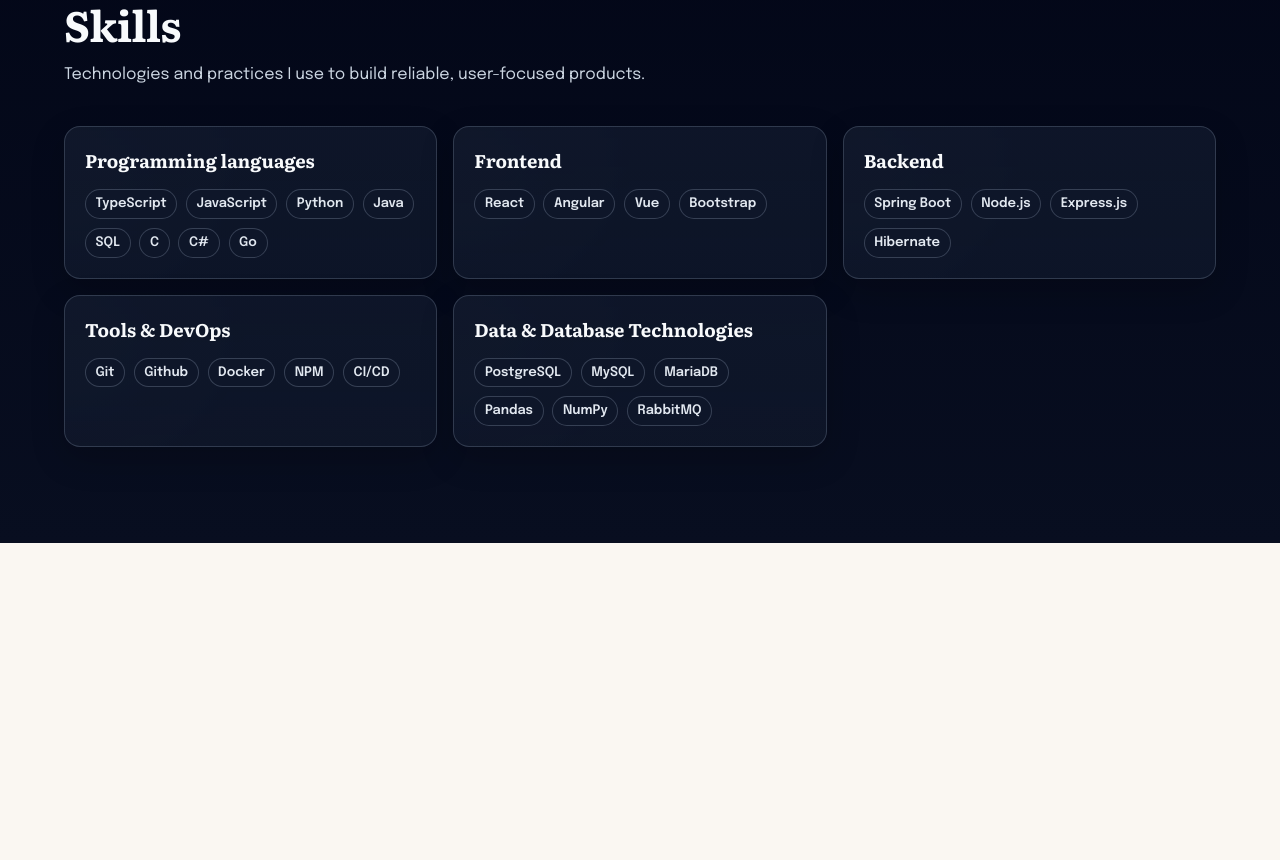
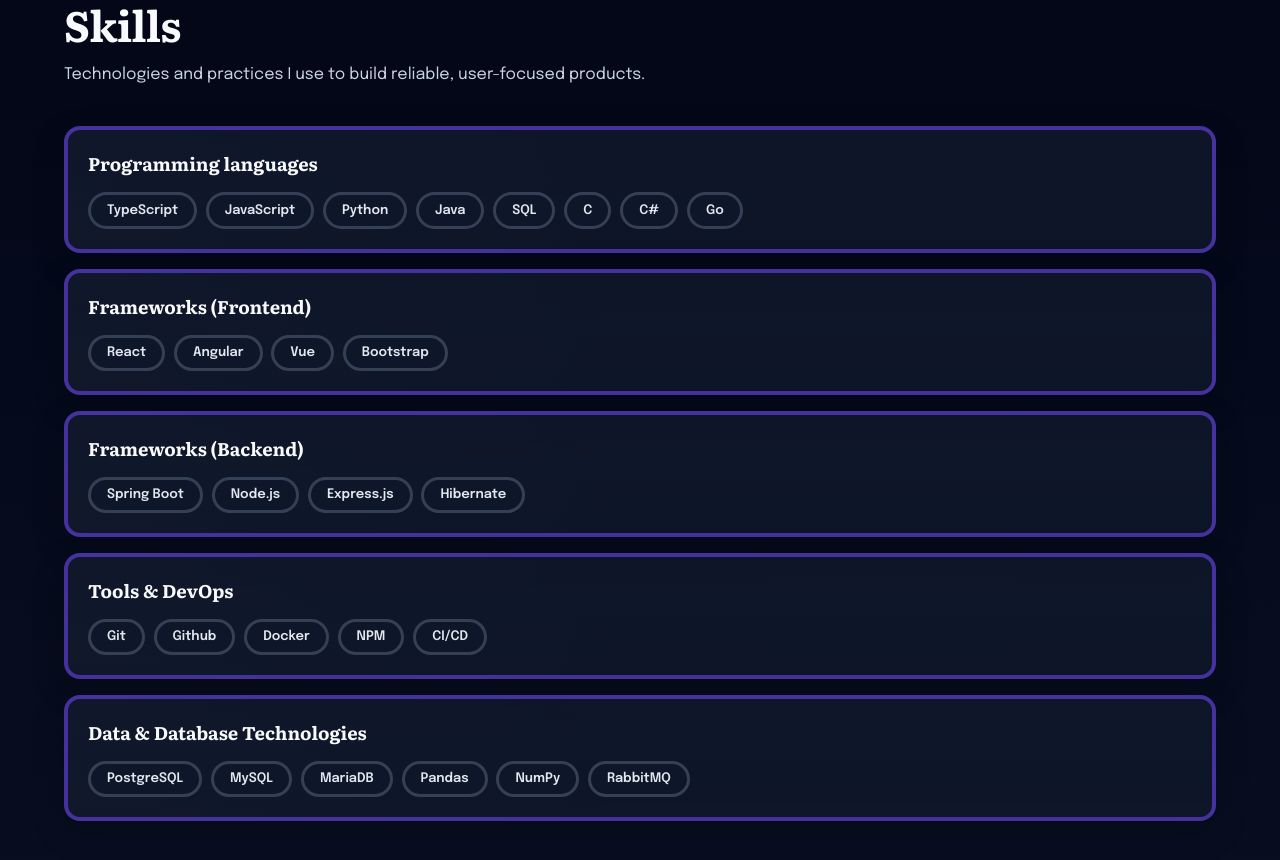
Before and after one commit to JaanusLille/portfoolio-koduleht, a React (Vite) app: page / in a window 1280 px wide. Shown: the part 1180-2040 px from the top of the page. Before the commit the page ends 1723 px from the top, so only its background shows below. Built offline with nearby package versions, Linux system fonts and the light colour scheme.

Commit message:
Skills section style improvement

```diff
--- a/src/components/Skills.css
+++ b/src/components/Skills.css
@@ -43,13 +43,16 @@
 .skills__grid {
   display: grid;
   gap: 1rem;
-  grid-template-columns: repeat(3, minmax(0, 1fr));
+  /* grid-template-columns: repeat(3, minmax(0, 1fr)); */
+  grid-template-columns: 1fr;
 }
 
 .skills-card {
   padding: 1.25rem;
   border-radius: 16px;
-  border: 1px solid rgb(148 163 184 / 26%);
+  /* border: 4px solid rgb(148 163 184 / 26%); */
+  border: 4px solid rgb(93 63 211 / 69%);
+  /* rgb(93 63 211) */
   background:
     linear-gradient(180deg, rgb(15 23 42 / 92%), rgb(15 23 42 / 84%)),
     radial-gradient(circle at top left, rgb(148 163 184 / 15%), transparent 52%);
@@ -73,27 +76,18 @@
 }
 
 .skills-card__item {
-  padding: 0.25rem 0.6rem;
+  /* padding: 0.25rem 0.6rem; */
+  padding: 0.33rem 1rem;
   border-radius: 999px;
-  border: 1px solid rgb(148 163 184 / 30%);
+  border: 3px solid rgb(148 163 184 / 30%);
   background: rgb(15 23 42 / 84%);
   font-family: var(--font-sans);
-  font-size: 0.82rem;
+  font-size: .82rem;
   font-weight: 600;
   color: rgb(226 232 240);
 }
 
-@media (max-width: 980px) {
-  .skills__grid {
-    grid-template-columns: repeat(2, minmax(0, 1fr));
-  }
-}
-
 @media (max-width: 720px) {
-  .skills__grid {
-    grid-template-columns: 1fr;
-  }
-
   .skills-card {
     padding: 1.1rem;
   }
--- a/src/components/Skills.tsx
+++ b/src/components/Skills.tsx
@@ -11,11 +11,11 @@
     items: ['TypeScript', 'JavaScript', 'Python', 'Java', 'SQL', 'C', 'C#', 'Go'],
   },
   {
-    title: 'Frontend',
+    title: 'Frameworks (Frontend)',
     items: ['React', 'Angular', 'Vue', 'Bootstrap'],
   },
   {
-    title: 'Backend',
+    title: 'Frameworks (Backend)',
     items: ['Spring Boot', 'Node.js', 'Express.js', 'Hibernate'],
   },
   {
```
